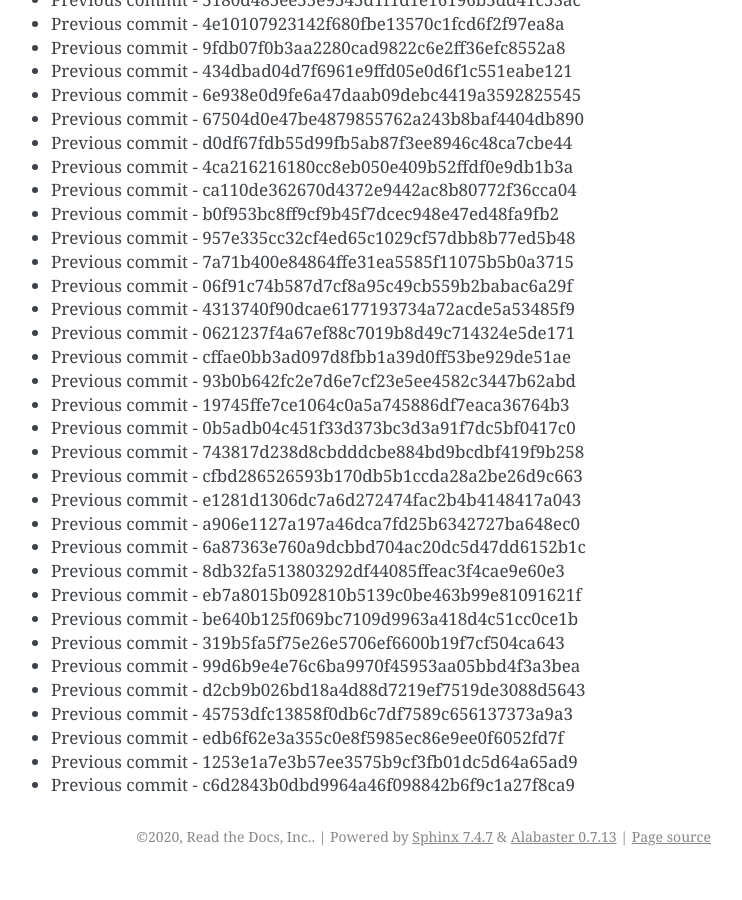
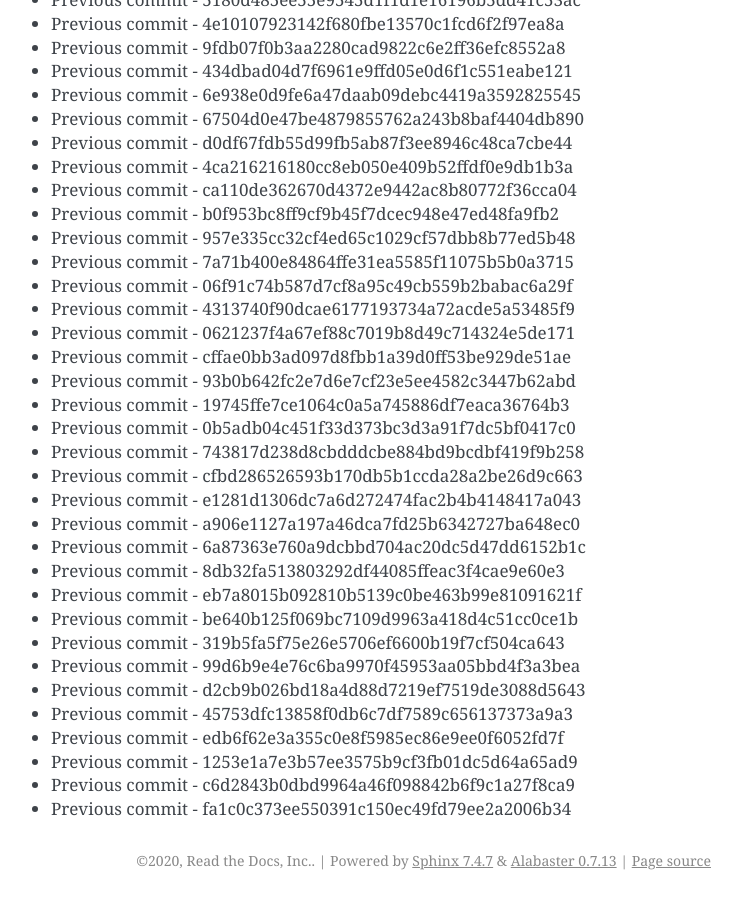
Before and after one commit to readthedocs/rtd-git-stresstest, a Sphinx documentation site: the page built from docs/updates.rst, in a window 1280 px wide and 900 px high, scrolled down 79328 px. Shown: the whole window, without its empty margins (399-1141 px from the left). Built offline with Sphinx 7.4.7, drawn with Linux system fonts in a browser that asks for light colours; before the commit the page ends 80204 px from its top, so only the background shows below that.

Commit message:
Generating commit from previous: fa1c0c373ee550391c150ec49fd79ee2a2006b34

```diff
--- a/docs/updates.rst
+++ b/docs/updates.rst
@@ -3365,3 +3365,4 @@ It can be tested for any performance characteristics.
 * Previous commit - edb6f62e3a355c0e8f5985ec86e9ee0f6052fd7f
 * Previous commit - 1253e1a7e3b57ee3575b9cf3fb01dc5d64a65ad9
 * Previous commit - c6d2843b0dbd9964a46f098842b6f9c1a27f8ca9
+* Previous commit - fa1c0c373ee550391c150ec49fd79ee2a2006b34
```
